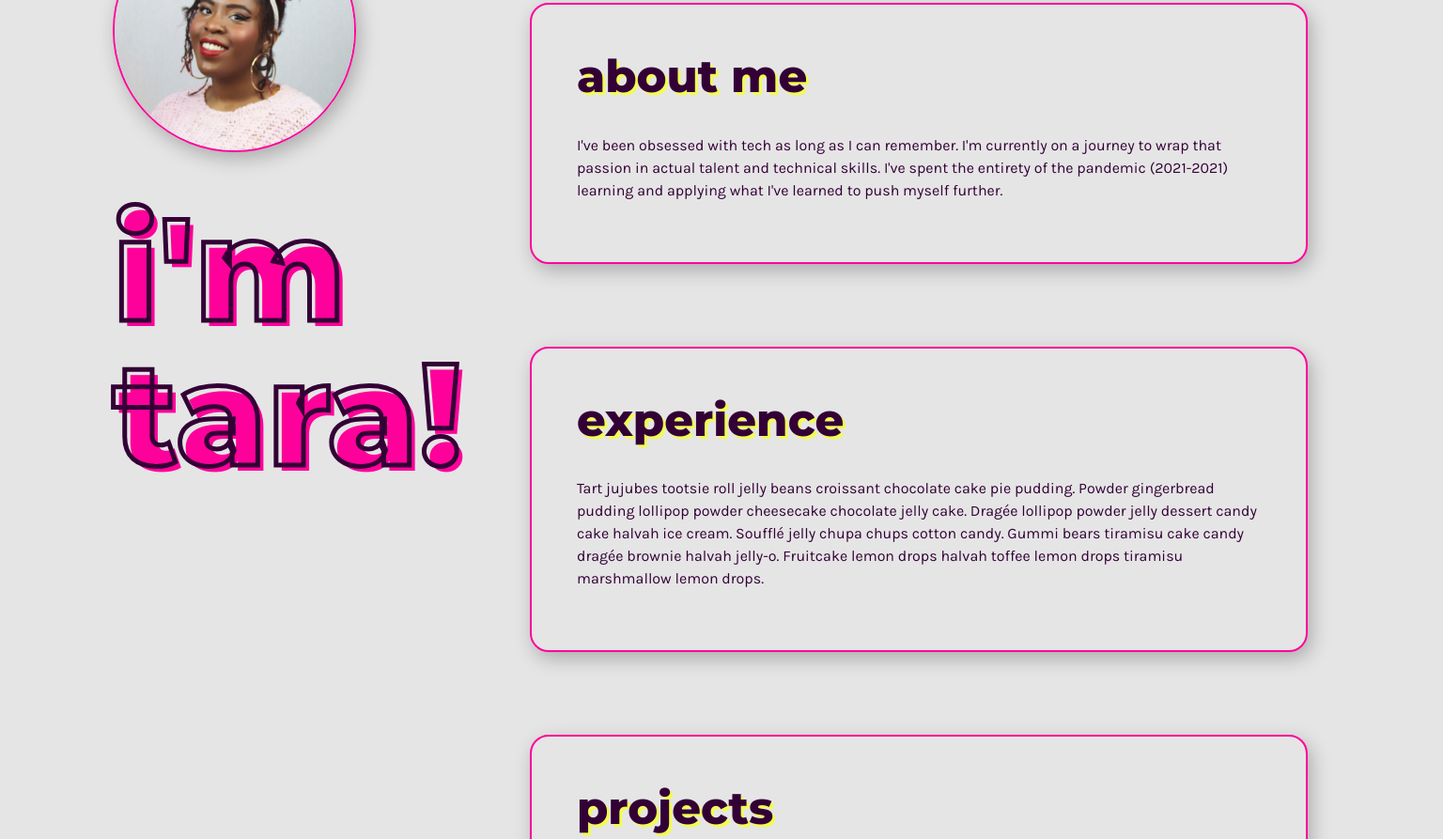
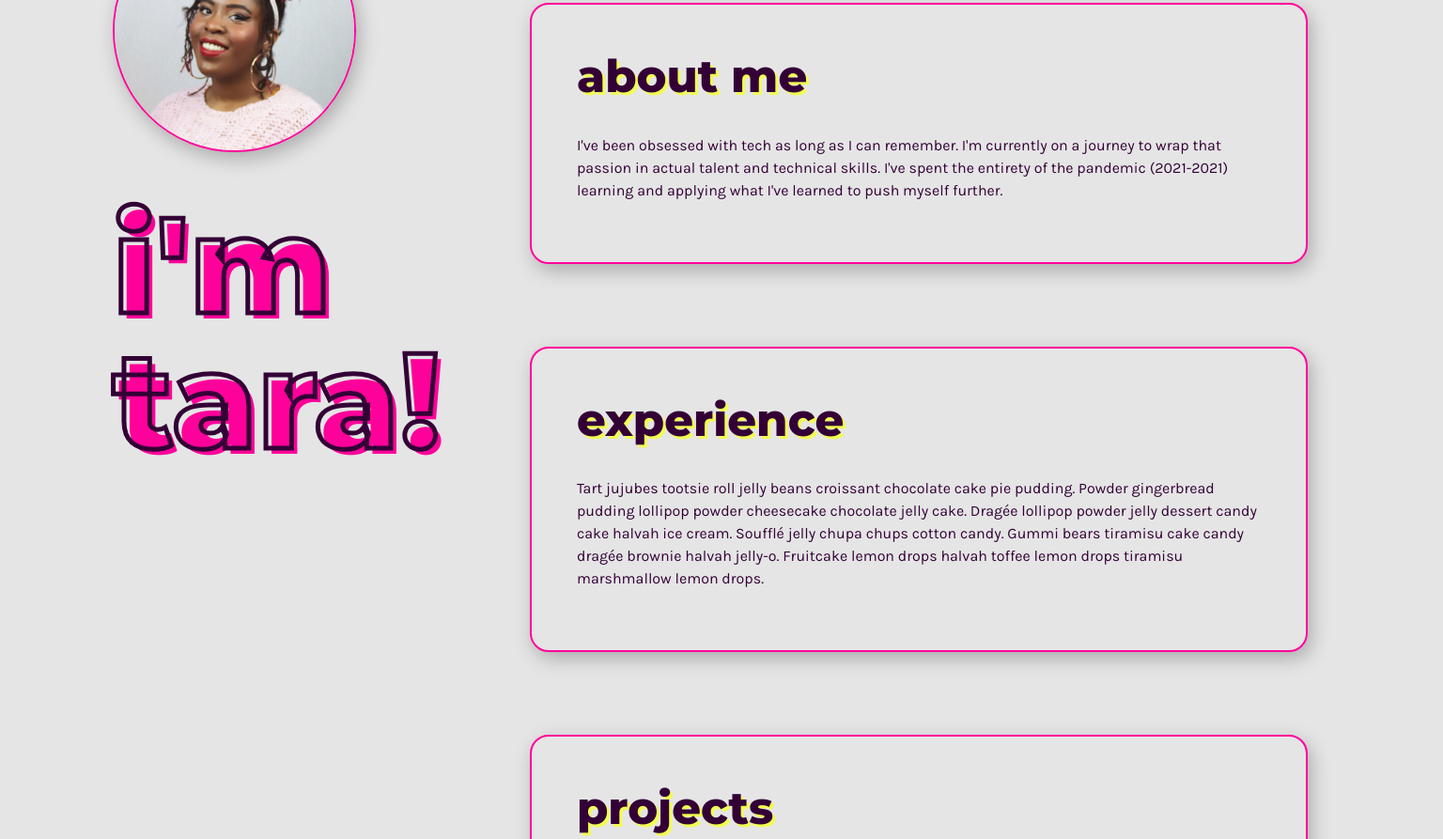
Before and after one commit to pixelpollux/taradunmore.com, a website: page index.html in a window 1536 px wide. Shown: the part 977-1870 px from the top of the page at 94% size. Drawn offline with nearby package versions, Linux system fonts and the light colour scheme.

Commit message:
heading sidebar fixed for larger screens

```diff
--- a/assets/css/styles.scss
+++ b/assets/css/styles.scss
@@ -124,7 +124,7 @@ body {
 // ====================================================================================
 
 .smallerheading {
-	font-size: 10vw;
+	font-size: 10rem;
 	letter-spacing: 1px;
 	margin: 0;
     line-height: 1;
@@ -355,3 +355,9 @@ form#contact-form textarea {
         font-size: 80vh;
     }
 }
+
+@media only screen and (min-width: 1400px) {
+    .smallerheading {
+        font-size: 9rem;
+    }
+}
```
Also changed, not shown: index.html (+1 -1 lines), assets/css/styles.css, 1 other file.
